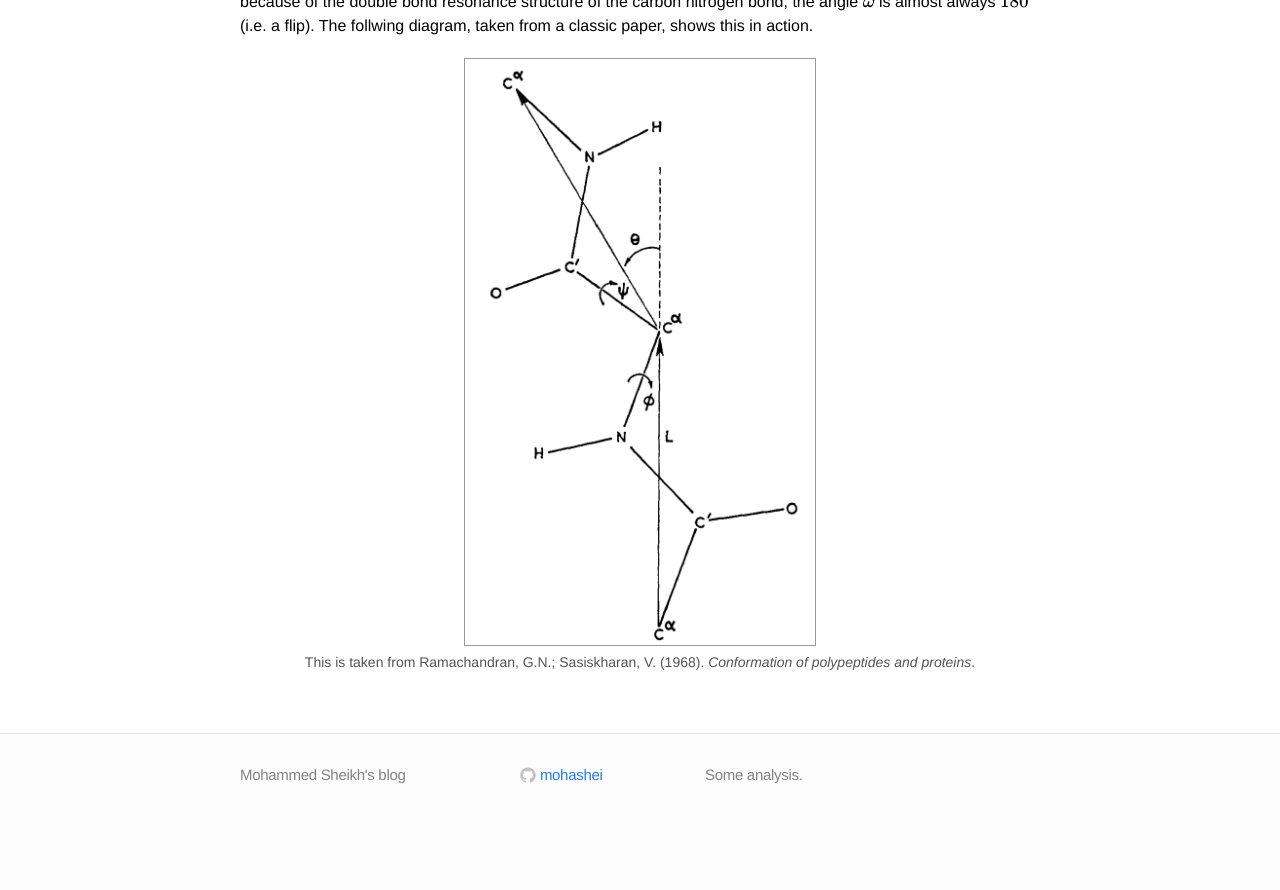
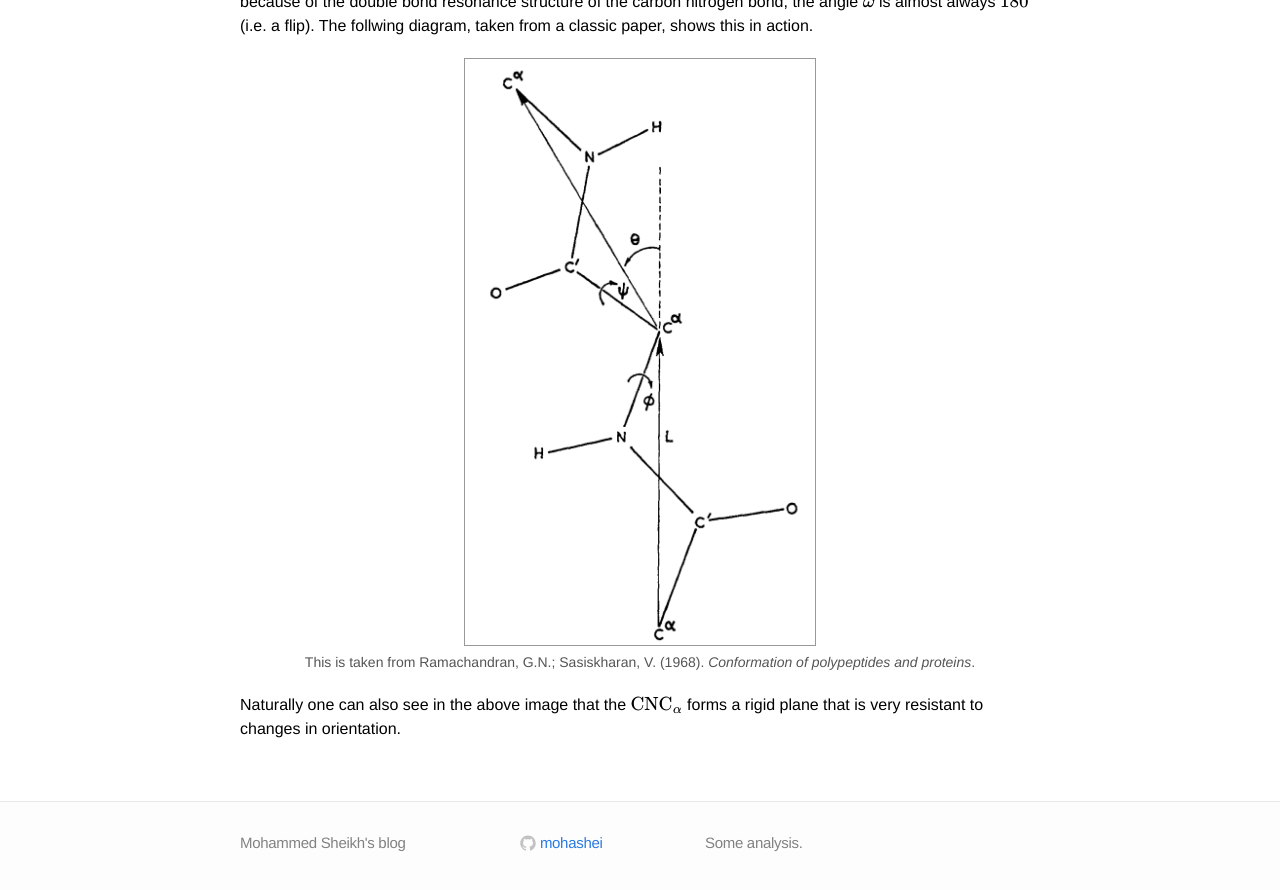
Before and after one commit to mohashei/mohashei.github.io, a Jekyll site: the page built from _posts/2022-10-26-alphafold-2-start.markdown, in a window 1280 px wide and 900 px high, scrolled down 1381 px. Shown: the top 890 px of the window. Built offline with Jekyll 4.4.1, drawn with Linux system fonts in a browser that asks for light colours; formulas are drawn with MathJax 3; before the commit the page ends 2213 px from its top, so only the background shows below that.

Commit message:
Update 2022-10-26-alphafold-2-start.markdown

```diff
--- a/_posts/2022-10-26-alphafold-2-start.markdown
+++ b/_posts/2022-10-26-alphafold-2-start.markdown
@@ -35,3 +35,5 @@ By angles of the backbone, I mean the torsion angles the backbone atoms have wit
   This is taken from Ramachandran, G.N.; Sasiskharan, V. (1968). <em>Conformation of polypeptides and proteins</em>.
 </div>
 </div>
+
+Naturally one can also see in the above image that the \\(\text{C}\text{N}\text{C}_\alpha\\) forms a rigid plane that is very resistant to changes in orientation.
```
